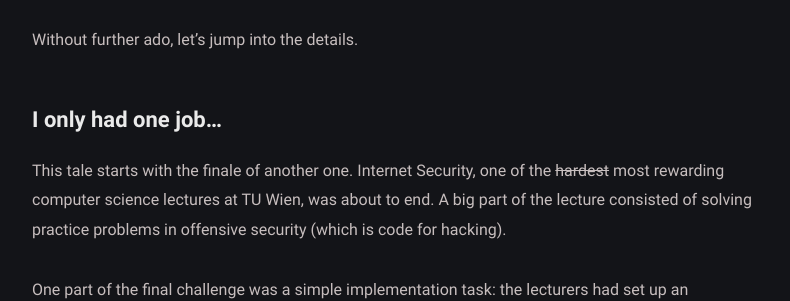
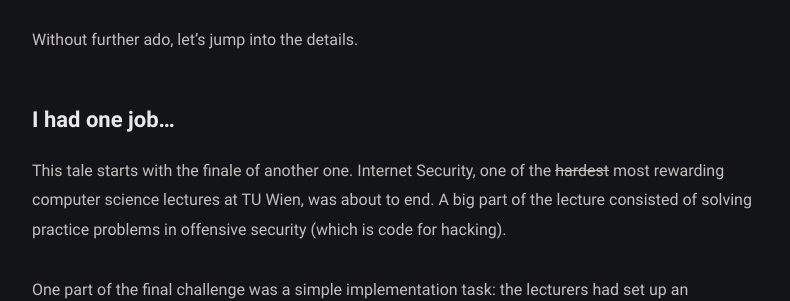
Before and after one commit to pdanzinger/blog, a Jekyll site: the page built from _posts/exploiting-keepassrpc/2020-08-01-exploiting-keepassrpc.md, in a window 1280 px wide and 900 px high, scrolled down 914 px. Shown: the part 153-454 px from the top of the window, without its empty margins (242-1032 px from the left). Built offline with Jekyll 4.4.1, drawn with Linux system fonts in a browser that asks for light colours.

Commit message:
make things more dramatic

```diff
--- a/_posts/exploiting-keepassrpc/2020-08-01-exploiting-keepassrpc.md
+++ b/_posts/exploiting-keepassrpc/2020-08-01-exploiting-keepassrpc.md
@@ -20,7 +20,7 @@ With this blog post I aim to provide a bit of context and background about the d
 
 Without further ado, let's jump into the details.
 
-## I only had one job...
+## I had one job...
 
 This tale starts with the finale of another one. Internet Security, one of the ~~hardest~~ most rewarding computer science lectures at TU Wien, was about to end. A big part of the lecture consisted of solving practice problems in offensive security (which is code for hacking).
 
```
